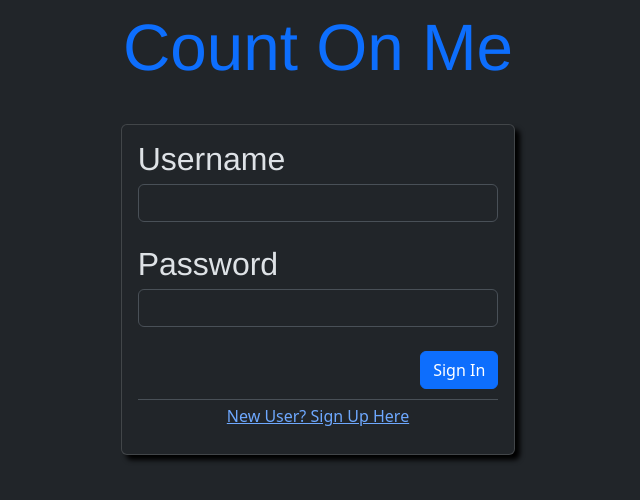
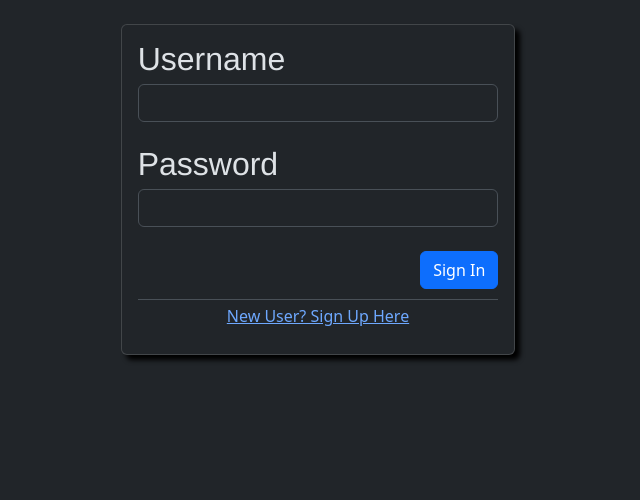
Before and after one commit to Datlightning/CountOnMe, an Angular app: page /login in a window 1280 px wide. Shown: the top 500 px of the page, without its empty margins (322-962 px from the left). Built offline with nearby package versions, Linux system fonts and the light colour scheme; no server answers.

Commit message:
Broken Top Page: Need to configure logo at the top of the sign in page.

```diff
--- a/angular.json
+++ b/angular.json
@@ -104,5 +104,8 @@
         }
       }
     }
+  },
+  "cli": {
+    "analytics": false
   }
 }
--- a/src/app/app.component.html
+++ b/src/app/app.component.html
@@ -1,4 +1,3 @@
 <div class="count-on-me">
-  <h1 class="h1 text-center text-primary">Count On Me</h1>
   <router-outlet></router-outlet>
 </div>
--- a/src/app/app.component.scss
+++ b/src/app/app.component.scss
@@ -4,9 +4,22 @@
     min-width: 320px;
 }
 
-h1 {
-    font: 4.1em $font-family;
-    min-height:100px;
-    margin:auto;
-    padding: 10px;
+
+
+.LogoTop {
+    font: 4.1em;
+    font-family: 'Lucida Sans', 'Lucida Sans Regular', 'Lucida Grande', 'Lucida Sans Unicode', Geneva, Verdana, sans-serif;
+    font-size: 100px;
+    font-weight: 700;
+    text-align: center;
+    margin: 75px;
+
 }
+
+
+// h1 {
+//     font: 4.1em $font-family;
+//     min-height:100px;
+//     margin:auto;
+//     padding: 10px;
+// }
--- a/src/app/components/login/login.component.scss
+++ b/src/app/components/login/login.component.scss
@@ -2,14 +2,28 @@
 
 .card {
     margin-top: 24px;
-    box-shadow: 5px 5px 5px black;
+    box-shadow: 5px 5px 5px rgb(0, 0, 0);
+}
+
+.row{
+    margin:auto;
+}
+
+.usernamePassword {
+    padding-bottom: 6px;
+    font-family: 'Lucida Sans', 'Lucida Sans Regular', 'Lucida Grande', 'Lucida Sans Unicode', Geneva, Verdana, sans-serif;
+    font-size: 25px;
+    color:rgb(192, 192, 192);
+
 
 
 }
-.row{
-    margin:auto;
-}
+
+
+
+
 form {
+
     label {
         padding-bottom: 6px;
         font: 2em $font-family;
--- a/src/app/components/sign-up/sign-up.component.scss
+++ b/src/app/components/sign-up/sign-up.component.scss
@@ -1,5 +1,15 @@
 // component css goes here
 @import "../../../styles/variables.scss";
+
+.LogoTop {
+    font: 4.1em;
+    font-family: 'Lucida Sans', 'Lucida Sans Regular', 'Lucida Grande', 'Lucida Sans Unicode', Geneva, Verdana, sans-serif;
+    font-size: 100px;
+    font-weight: 700;
+    text-align: center;
+    margin: 75px;
+
+}
 
 .card {
     margin-top: 24px
```
Also changed, not shown: src/app/components/sign-up/sign-up.component.html (+16 -0 lines).
